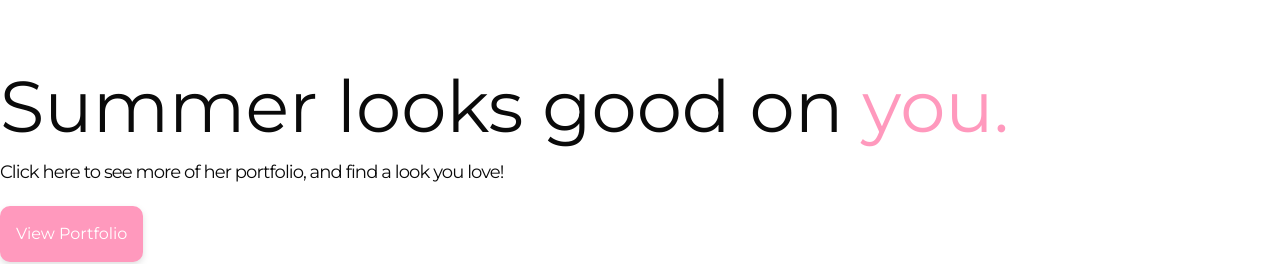
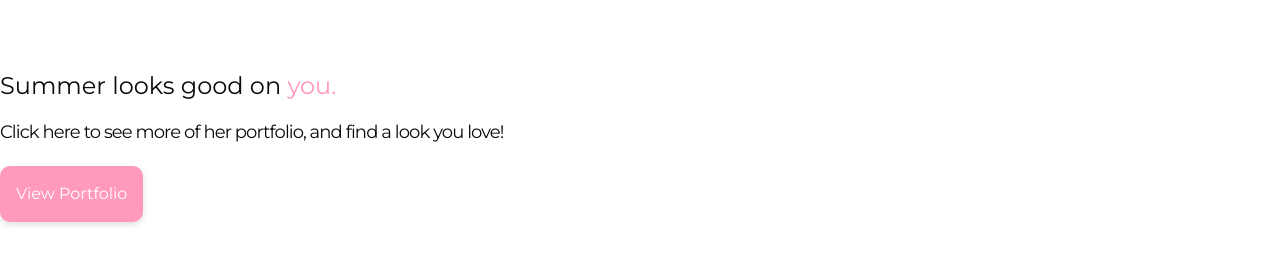
Before and after one commit to ellananto/summerkmakeup, a Next.js app: page / in a window 1280 px wide. Shown: the part 2173-2437 px from the top of the page. Built offline with nearby package versions, Linux system fonts and the light colour scheme; grey boxes are pictures that could not be loaded.

Commit message:
clear cache

```diff
--- a/components/ui/cases-with-infinite-scroll.tsx
+++ b/components/ui/cases-with-infinite-scroll.tsx
@@ -45,7 +45,7 @@ function Case({ images }: CaseProps) {
     <div className={`w-full py-20 lg:py-20 ${montserrat.className}`}>
       <div className="container mx-auto">
         <div className="flex flex-col gap-2">
-          <h2 className="text-xl md:text-3xl lg:text-7xl font-regular pb-2">
+          <h2 className="text-xl md:text-2xl lg:text-2xl font-regular pb-2">
             Summer looks good on <span style={{ color: "#FF99BD" }}>you.</span>
           </h2>
           <p className="text-xl md:text-xl lg:text-lg tracking-tighter lg:max-w-xl font-regular text-left pb-3">
```
